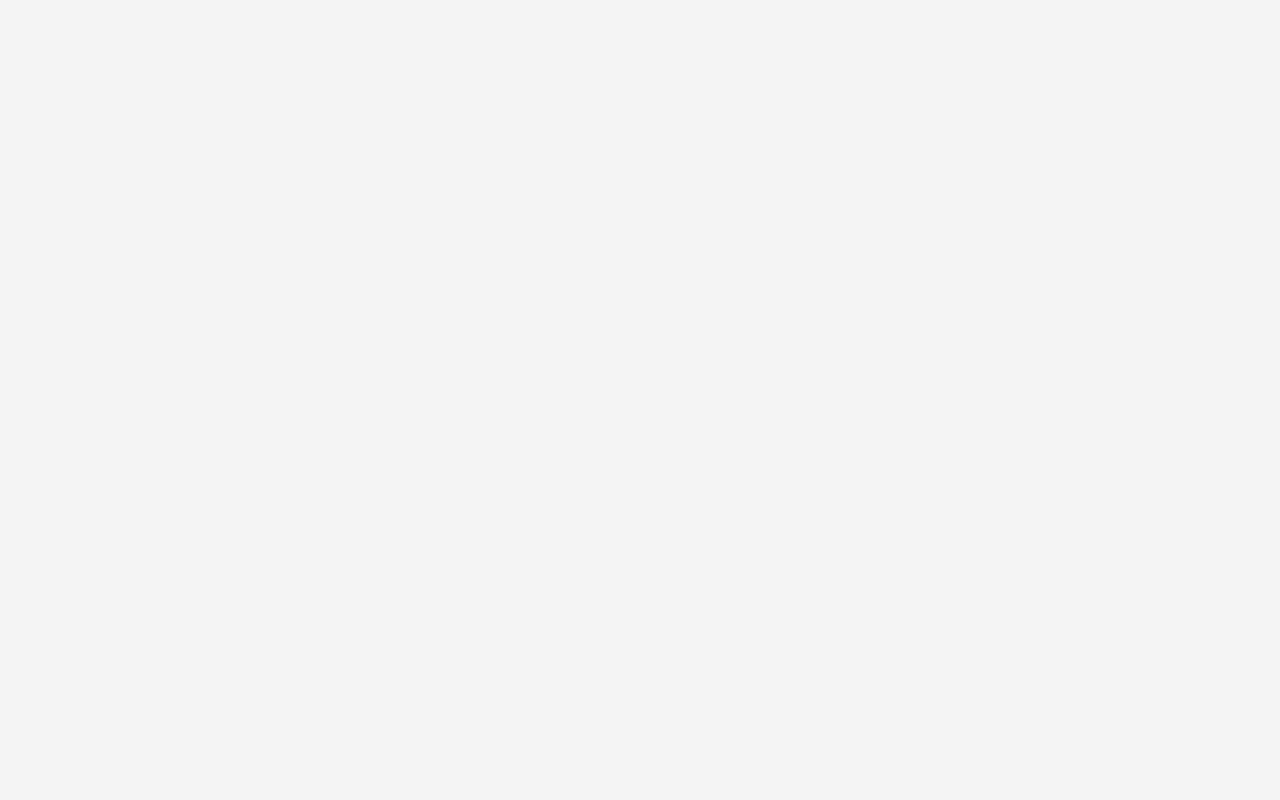
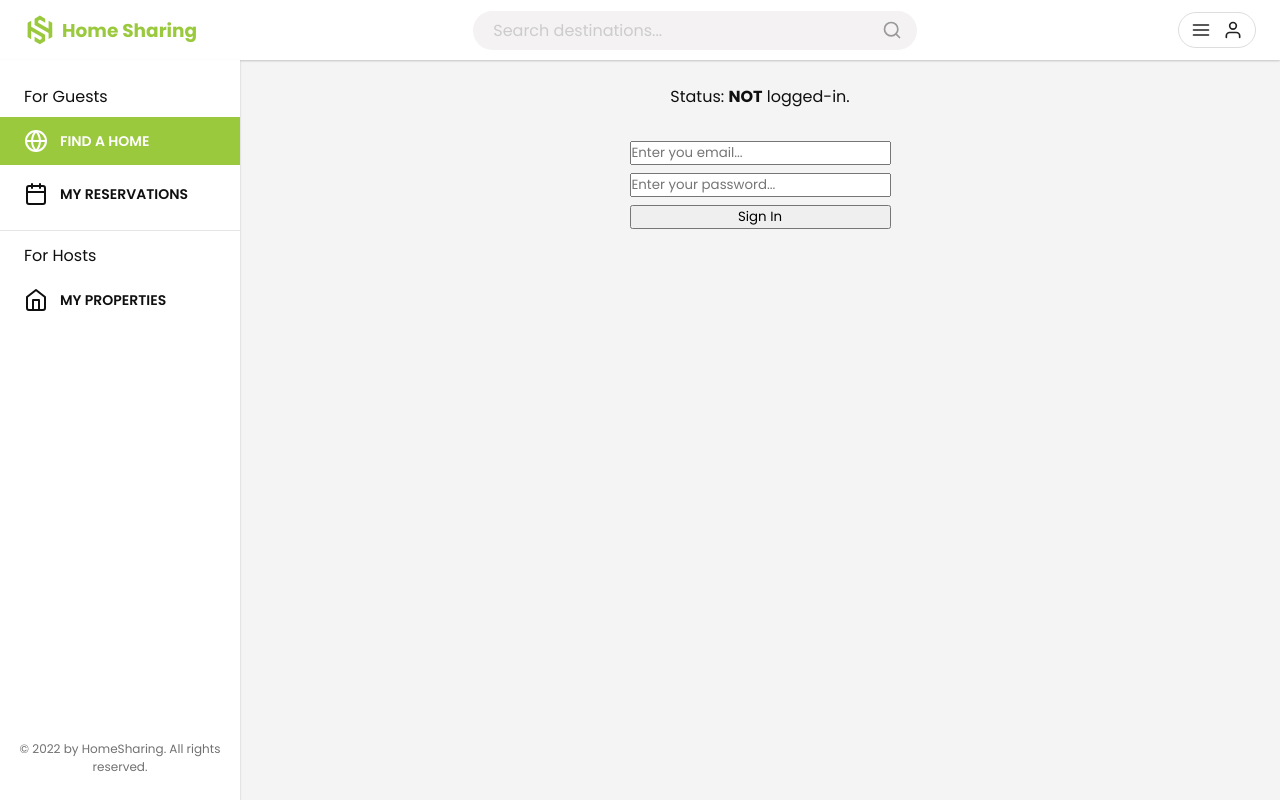
Before and after one commit to Home-Sharing-Team/microverse-final-capstone-web, a React (Create React App) app: page /sign-in in a window 1280 px wide. Before the commit this address had no page. Built offline with nearby package versions, Linux system fonts and the light colour scheme; what miragejs would draw is missing.

Commit message:
Move sign-in page and add the new route of it

```diff
--- a/src/App.js
+++ b/src/App.js
@@ -2,7 +2,7 @@ import { useEffect } from 'react';
 import { useDispatch } from 'react-redux';
 import { Route, Routes } from 'react-router-dom';
 import { Navigation } from './components/navigation/navigation.component';
-import { AuthExample } from './pages/auth-example/auth-example.component';
+import LoginPage from './pages/login-page/loginPage.component';
 import { Homepage } from './pages/homepage/homepage.component';
 import { checkUserSessionAsync } from './redux/user/user.actions';
 
@@ -17,7 +17,7 @@ export default function App() {
     <Routes>
       <Route path="/" element={<Navigation />}>
         <Route index element={<Homepage />} />
-        <Route path="/auth-example" element={<AuthExample />} />
+        <Route path="/sign-in" element={<LoginPage />} />
       </Route>
     </Routes>
   );
--- a/src/components/auth-dropdown/auth-dropdown.component.jsx
+++ b/src/components/auth-dropdown/auth-dropdown.component.jsx
@@ -11,7 +11,7 @@ export function AuthDropdown() {
       <div className="auth-dropdown__content">
         <ul className="auth-dropdown__list">
           <li>
-            <Link to="/" className="auth-dropdown__link">
+            <Link to="/sign-in" className="auth-dropdown__link">
               <RoundIcon>
                 <Icon name="log-in" size="sm" />
               </RoundIcon>
--- a/src/components/sign-in/sign-in.component.jsx
+++ b/src/components/sign-in/sign-in.component.jsx
@@ -1,11 +1,98 @@
-import React from 'react';
+import React, { useState } from 'react';
+import { useDispatch, useSelector } from 'react-redux';
+import { signInAsync, signOut } from '../../redux/user/user.actions';
+import { selectCurrentUser, selectUserError } from '../../redux/user/user.selectors';
 
 import './sign-in.styles.scss';
 
-const SignInComponent = () => (
-  <section>
-    <h1>Welcome to the app!</h1>
-  </section>
-);
+const defaultFormFields = {
+  email: '',
+  password: '',
+};
 
-export default SignInComponent;
+const LogInComponent = () => {
+  const currentUser = useSelector(selectCurrentUser);
+  const authError = useSelector(selectUserError);
+  const dispatch = useDispatch();
+
+  const [formFields, setFormFields] = useState(defaultFormFields);
+  const { email, password } = formFields;
+
+  const resetFormFields = () => {
+    setFormFields(defaultFormFields);
+  };
+
+  const handleSubmit = async (event) => {
+    event.preventDefault();
+
+    dispatch(
+      signInAsync({
+        email,
+        password,
+      }),
+    );
+    resetFormFields();
+  };
+
+  const handleChange = (event) => {
+    const { name, value } = event.target;
+
+    setFormFields({ ...formFields, [name]: value });
+  };
+
+  const handleClick = () => {
+    dispatch(signOut());
+  };
+
+  return (
+    <div className="auth-ex">
+      {currentUser ? (
+        <div className="auth-ex__status">
+          <p>
+            {'Status: '}
+            <strong>Logged-in!</strong>
+          </p>
+          <p>{`User: ${currentUser.name}`}</p>
+          <button
+            type="button"
+            onClick={handleClick}
+          >
+            Sign Out
+          </button>
+        </div>
+      ) : (
+        <div className="auth-ex__status">
+          <p>
+            {'Status: '}
+            <strong>NOT</strong>
+            {' logged-in.'}
+          </p>
+        </div>
+      )}
+
+      <form className="auth-ex__form" onSubmit={handleSubmit}>
+        <input
+          type="email"
+          name="email"
+          placeholder="Enter you email..."
+          value={email}
+          onChange={handleChange}
+          required
+        />
+        <input
+          type="password"
+          name="password"
+          placeholder="Enter your password..."
+          value={password}
+          onChange={handleChange}
+          required
+        />
+        <button type="submit">Sign In</button>
+      </form>
+
+      {authError && <p>{`Error: ${authError}`}</p>}
+    </div>
+  );
+};
+
+export default LogInComponent;
--- a/src/components/sign-in/sign-in.styles.scss
+++ b/src/components/sign-in/sign-in.styles.scss
@@ -0,0 +1,23 @@
+.auth-ex {
+  display: flex;
+  flex-direction: column;
+  align-items: center;
+  justify-content: center;
+  width: 100%;
+  height: 100%;
+  padding: 2.4rem;
+
+  &__status {
+    margin-bottom: 3.2rem;
+  }
+
+  &__form {
+    display: flex;
+    flex-direction: column;
+    margin-bottom: 2.4rem;
+
+    & > *:not(:last-child) {
+      margin-bottom: 0.8rem;
+    }
+  }
+}
--- /dev/null
+++ b/src/pages/login-page/loginPage.component.jsx
@@ -0,0 +1,10 @@
+import React from 'react';
+import LogInComponent from '../../components/sign-in/sign-in.component';
+
+const LoginPage = () => (
+  <>
+    <LogInComponent />
+  </>
+);
+
+export default LoginPage;
```
